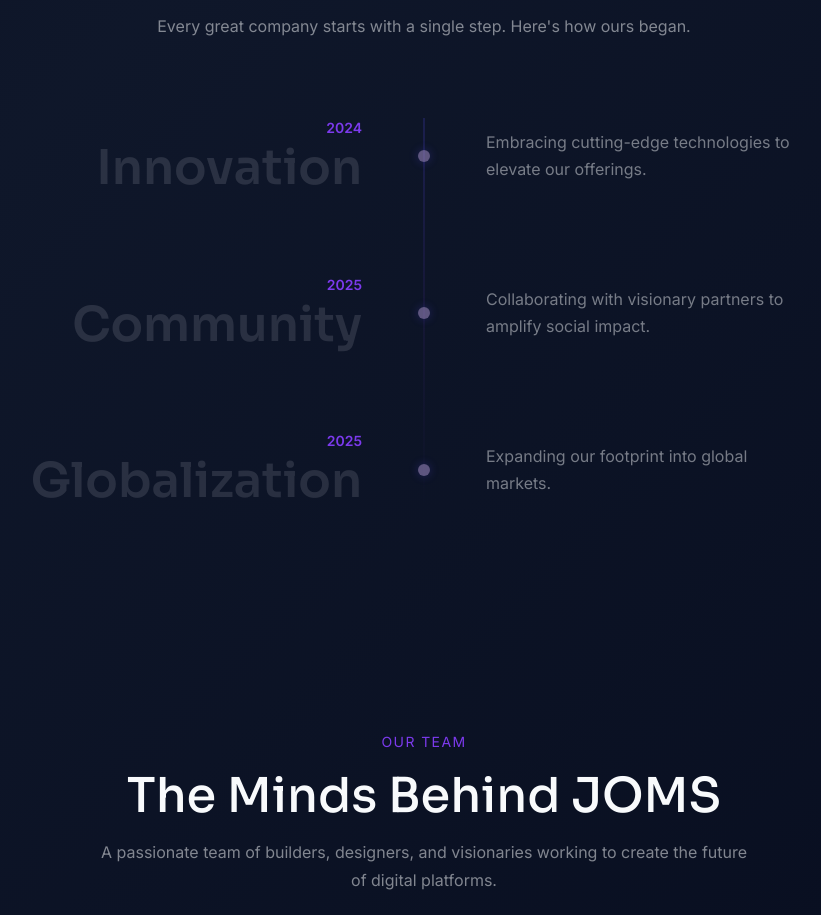
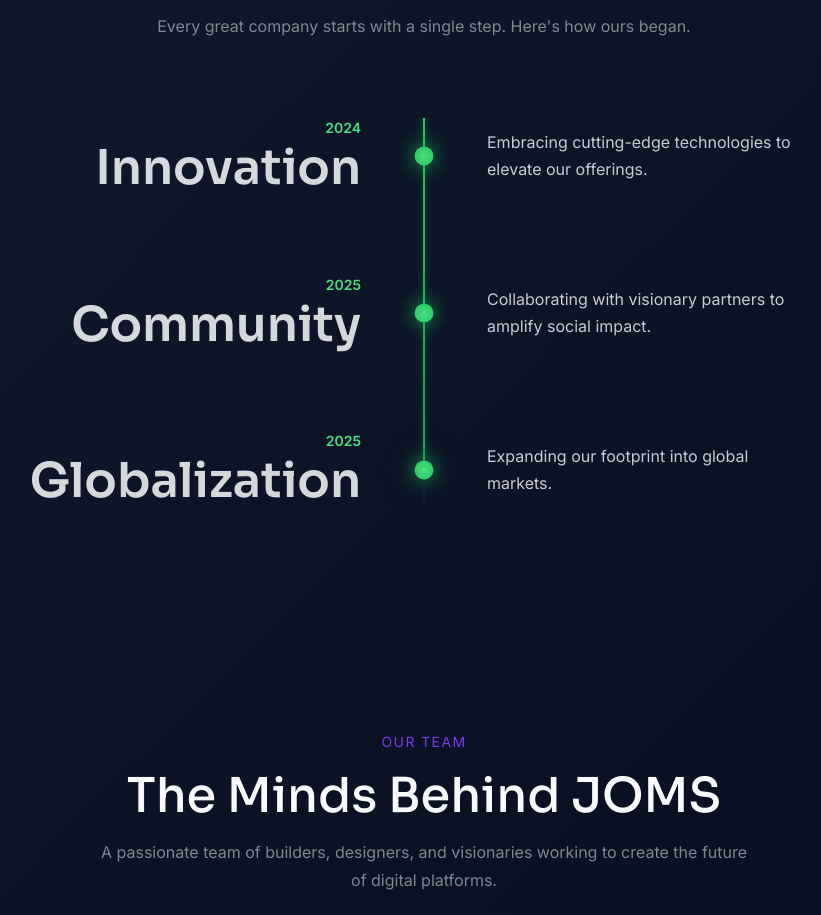
Before and after one commit to JOMS-Official/Joms_relaunch, a React (Vite) app: page / in a window 1280 px wide. Shown: the part 3051-3966 px from the top of the page, without its empty margins (216-1037 px from the left). Built offline with nearby package versions, Linux system fonts and the light colour scheme.

Commit message:
transiton added to timeline section

```diff
--- a/src/app/components/TimelineSection.tsx
+++ b/src/app/components/TimelineSection.tsx
@@ -1,3 +1,4 @@
+import { useEffect, useRef, useState } from "react";
 import { motion } from "motion/react";
 import SectionWrapper from "./SectionWrapper";
 
@@ -24,6 +25,44 @@
 ];
 
 export default function TimelineSection({ darkMode }: Props) {
+  const [activeIndex, setActiveIndex] = useState(-1);
+  const [fillPercent, setFillPercent] = useState(0);
+  const timelineRef = useRef<HTMLDivElement>(null);
+  const dotRefs = useRef<(HTMLDivElement | null)[]>([]);
+
+  useEffect(() => {
+    const handleScroll = () => {
+      if (!timelineRef.current) return;
+      const viewportTrigger = window.innerHeight * 0.75;
+      const timelineRect = timelineRef.current.getBoundingClientRect();
+
+      let lastActiveIdx = -1;
+      let lastActivePct = 0;
+
+      dotRefs.current.forEach((dot, i) => {
+        if (!dot) return;
+        const dotRect = dot.getBoundingClientRect();
+        const dotCenter = dotRect.top + dotRect.height / 2;
+
+        if (dotCenter < viewportTrigger) {
+          lastActiveIdx = i;
+          const pct =
+            ((dotRect.top + dotRect.height / 2 - timelineRect.top) /
+              timelineRect.height) *
+            100;
+          lastActivePct = Math.min(pct, 100);
+        }
+      });
+
+      setActiveIndex(lastActiveIdx);
+      setFillPercent(lastActivePct);
+    };
+
+    window.addEventListener("scroll", handleScroll, { passive: true });
+    handleScroll();
+    return () => window.removeEventListener("scroll", handleScroll);
+  }, []);
+
   return (
     <SectionWrapper id="timeline">
       <div className="text-center mb-20">
@@ -49,19 +88,35 @@
         </p>
       </div>
 
-      {/* Desktop: centered 3-column layout */}
-      <div className="relative max-w-4xl mx-auto hidden md:block">
-        {/* Center vertical line */}
+      {/* Desktop */}
+      <div
+        ref={timelineRef}
+        className="relative max-w-4xl mx-auto hidden md:block"
+      >
+        {/* Base track */}
         <div
           className="absolute left-1/2 top-0 bottom-0 w-px -translate-x-1/2"
           style={{
             background: darkMode
-              ? "linear-gradient(to bottom, rgba(79,70,229,0.4), rgba(124,58,237,0.15), transparent)"
-              : "linear-gradient(to bottom, rgba(79,70,229,0.3), rgba(124,58,237,0.1), transparent)",
+              ? "rgba(79,70,229,0.2)"
+              : "rgba(79,70,229,0.15)",
           }}
         />
 
-        {milestones.map((m, i) => (
+        {/* Green fill */}
+        <div
+          className="absolute left-1/2 top-0 w-0.5 -translate-x-1/2 origin-top"
+          style={{
+            height: `${fillPercent}%`,
+            background: "linear-gradient(to bottom, #22c55e, #16a34a)",
+            boxShadow: "0 0 8px rgba(34,197,94,0.5)",
+            transition: "height 0.55s cubic-bezier(0.4,0,0.2,1)",
+          }}
+        />
+
+        {milestones.map((m, i) => {
+          const isActive = i <= activeIndex;
+          return (
             <motion.div
               key={i}
               initial={{ opacity: 0, y: 30 }}
@@ -70,11 +125,14 @@
               transition={{ duration: 0.6, delay: i * 0.15 }}
               className="relative grid grid-cols-[1fr_auto_1fr] items-center gap-10 mb-20 last:mb-0"
             >
-            {/* Left - Year + Title */}
               <div className="text-right pr-4">
                 <p
                   className="text-sm mb-1"
-                style={{ color: "#7C3AED", fontWeight: 600 }}
+                  style={{
+                    color: isActive ? "#4ade80" : "#7C3AED",
+                    fontWeight: 600,
+                    transition: "color 0.5s ease",
+                  }}
                 >
                   {m.year}
                 </p>
@@ -83,60 +141,80 @@
                   style={{
                     fontFamily: "'Sora', sans-serif",
                     fontWeight: 600,
-                  color: darkMode
-                    ? "rgba(248,250,252,0.12)"
-                    : "rgba(2,6,23,0.08)",
+                    color: isActive
+                      ? darkMode
+                        ? "rgba(248,250,252,0.85)"
+                        : "rgba(2,6,23,0.75)"
+                      : darkMode
+                      ? "rgba(248,250,252,0.08)"
+                      : "rgba(2,6,23,0.06)",
                     lineHeight: 1.1,
+                    transition: "color 0.7s ease",
                   }}
                 >
                   {m.title}
                 </h3>
               </div>
 
-            {/* Center - Dot */}
-            <div className="relative z-10 flex items-center justify-center">
               <div
-                className="w-3 h-3 rounded-full"
+                className="relative z-10 flex items-center justify-center"
+                ref={(el: HTMLDivElement | null) => (dotRefs.current[i] = el)}
+              >
+                <div
+                  className="w-3.5 h-3.5 rounded-full"
                   style={{
-                  background: darkMode
-                    ? "rgba(148,130,186,0.6)"
-                    : "rgba(79,70,229,0.4)",
-                  boxShadow: "0 0 10px rgba(79,70,229,0.3)",
+                    background: isActive
+                      ? "radial-gradient(circle, #4ade80, #22c55e)"
+                      : darkMode
+                      ? "rgba(148,130,186,0.4)"
+                      : "rgba(79,70,229,0.3)",
+                    boxShadow: isActive
+                      ? "0 0 14px rgba(34,197,94,0.8), 0 0 28px rgba(34,197,94,0.3)"
+                      : "0 0 8px rgba(79,70,229,0.2)",
+                    transform: isActive ? "scale(1.35)" : "scale(1)",
+                    transition:
+                      "background 0.5s ease, box-shadow 0.5s ease, transform 0.4s cubic-bezier(0.34,1.56,0.64,1)",
                   }}
                 />
               </div>
 
-            {/* Right - Description */}
               <div className="pl-4">
                 <p
                   className="text-sm sm:text-base max-w-xs"
                   style={{
-                  color: darkMode
-                    ? "rgba(248,250,252,0.45)"
-                    : "rgba(2,6,23,0.45)",
+                    color: isActive
+                      ? darkMode
+                        ? "rgba(248,250,252,0.8)"
+                        : "rgba(2,6,23,0.8)"
+                      : darkMode
+                      ? "rgba(248,250,252,0.2)"
+                      : "rgba(2,6,23,0.2)",
                     lineHeight: 1.7,
+                    transition: "color 0.7s ease",
                   }}
                 >
                   {m.description}
                 </p>
               </div>
             </motion.div>
-        ))}
+          );
+        })}
       </div>
 
-      {/* Mobile: left-aligned line with content to the right */}
+      {/* Mobile */}
       <div className="relative pl-8 md:hidden">
-        {/* Left vertical line */}
         <div
           className="absolute left-3 top-0 bottom-0 w-px"
           style={{
             background: darkMode
-              ? "linear-gradient(to bottom, rgba(79,70,229,0.4), rgba(124,58,237,0.15), transparent)"
-              : "linear-gradient(to bottom, rgba(79,70,229,0.3), rgba(124,58,237,0.1), transparent)",
+              ? "rgba(79,70,229,0.2)"
+              : "rgba(79,70,229,0.15)",
           }}
         />
 
-        {milestones.map((m, i) => (
+        {milestones.map((m, i) => {
+          const isActive = i <= activeIndex;
+          return (
             <motion.div
               key={i}
               initial={{ opacity: 0, y: 20 }}
@@ -145,21 +223,31 @@
               transition={{ duration: 0.5, delay: i * 0.1 }}
               className="relative mb-14 last:mb-0"
             >
-            {/* Dot on the line */}
               <div
-              className="absolute -left-8 top-1 w-3 h-3 rounded-full z-10"
+                className="absolute top-1 z-10 w-3 h-3 rounded-full"
                 style={{
-                background: darkMode
-                  ? "rgba(148,130,186,0.6)"
-                  : "rgba(79,70,229,0.4)",
-                boxShadow: "0 0 10px rgba(79,70,229,0.3)",
                   left: "-21px",
+                  background: isActive
+                    ? "radial-gradient(circle, #4ade80, #22c55e)"
+                    : darkMode
+                    ? "rgba(148,130,186,0.4)"
+                    : "rgba(79,70,229,0.3)",
+                  boxShadow: isActive
+                    ? "0 0 12px rgba(34,197,94,0.8)"
+                    : "0 0 8px rgba(79,70,229,0.2)",
+                  transform: isActive ? "scale(1.3)" : "scale(1)",
+                  transition:
+                    "background 0.5s ease, box-shadow 0.5s ease, transform 0.4s cubic-bezier(0.34,1.56,0.64,1)",
                 }}
               />
 
               <p
                 className="text-xs mb-1"
-              style={{ color: "#7C3AED", fontWeight: 600 }}
+                style={{
+                  color: isActive ? "#4ade80" : "#7C3AED",
+                  fontWeight: 600,
+                  transition: "color 0.5s ease",
+                }}
               >
                 {m.year}
               </p>
@@ -168,10 +256,15 @@
                 style={{
                   fontFamily: "'Sora', sans-serif",
                   fontWeight: 600,
-                color: darkMode
-                  ? "rgba(248,250,252,0.15)"
-                  : "rgba(2,6,23,0.1)",
+                  color: isActive
+                    ? darkMode
+                      ? "rgba(248,250,252,0.85)"
+                      : "rgba(2,6,23,0.75)"
+                    : darkMode
+                    ? "rgba(248,250,252,0.1)"
+                    : "rgba(2,6,23,0.08)",
                   lineHeight: 1.1,
+                  transition: "color 0.7s ease",
                 }}
               >
                 {m.title}
@@ -179,16 +272,22 @@
               <p
                 className="text-sm"
                 style={{
-                color: darkMode
-                  ? "rgba(248,250,252,0.45)"
-                  : "rgba(2,6,23,0.45)",
+                  color: isActive
+                    ? darkMode
+                      ? "rgba(248,250,252,0.8)"
+                      : "rgba(2,6,23,0.8)"
+                    : darkMode
+                    ? "rgba(248,250,252,0.2)"
+                    : "rgba(2,6,23,0.2)",
                   lineHeight: 1.7,
+                  transition: "color 0.7s ease",
                 }}
               >
                 {m.description}
               </p>
             </motion.div>
-        ))}
+          );
+        })}
       </div>
     </SectionWrapper>
   );
```
Lines whose indentation alone changed are shown as unchanged.
